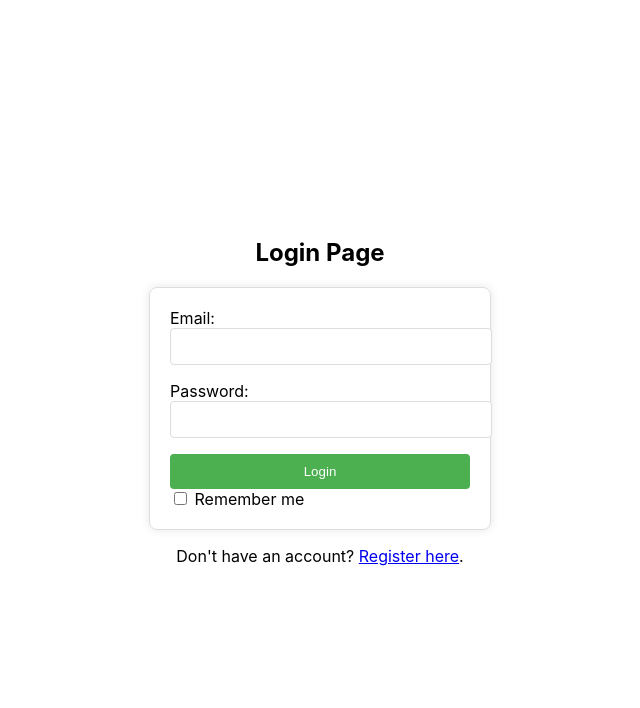
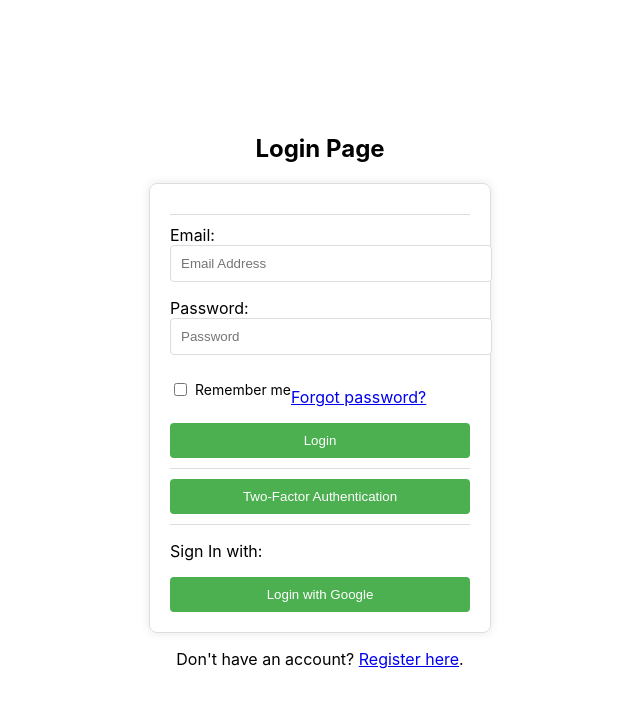
Before and after one commit to GreatDeveloper66/react-node-auth, a React (Create React App) app in the folder client/: page / in a window 1280 px wide. Shown: the top 708 px of the page, without its empty margins (320-960 px from the left). Built offline with nearby package versions, Linux system fonts and the light colour scheme.

Commit message:
Update Styling

```diff
--- a/client/src/css/loginRegisterStyles.js
+++ b/client/src/css/loginRegisterStyles.js
@@ -72,3 +72,9 @@ export const container = {
     checkboxText,
     linkText,
   };
+
+  export const line = {
+    borderBottom: '1px solid #ddd',
+    width: '100%',
+    margin: '10px 0',
+  };
--- a/client/src/pages/LoginPage.js
+++ b/client/src/pages/LoginPage.js
@@ -2,9 +2,7 @@
 import React, { useState } from 'react';
 import { Link, useNavigate } from 'react-router-dom';
 import { useAuth } from '../context/AuthContext';
-import { container, heading, form, label, input, button, checkboxText, linkText } from '../css/loginRegisterStyles';
-
-// ... (other imports)
+import { container, heading, form, label, input, button, checkboxContainer, checkbox, checkboxText, linkText, line } from '../css/loginRegisterStyles';
 
 const LoginPage = () => {
   const [email, setEmail] = useState('');
@@ -28,16 +26,31 @@ const LoginPage = () => {
     }
   };
 
+  const handleTwoFactorAuth = () => {
+    // Implement two-factor authentication logic
+    navigate('/two-factor-auth');
+  };
+
+  const handleThirdPartyLogin = () => {
+    // Implement third-party authentication logic
+    navigate('/third-party-auth');
+  };
+
   return (
     <div style={container}>
       <h2 style={heading}>Login Page</h2>
       <form style={form}>
+        <div style={line}></div>
+
+        {/* Username and Password Section */}
+        <div>
           <label style={label}>Email:</label>
           <input
             type="email"
             value={email}
             onChange={(e) => setEmail(e.target.value)}
             style={input}
+            placeholder="Email Address"
           />
           <label style={label}>Password:</label>
           <input
@@ -45,9 +58,34 @@ const LoginPage = () => {
             value={password}
             onChange={(e) => setPassword(e.target.value)}
             style={input}
+            placeholder="Password"
           />
+          <div style={checkboxContainer}>
+            <input type="checkbox" style={checkbox} />
+            <span style={checkboxText}>Remember me</span>
+            <span style={linkText}><Link to="/forgot-password">Forgot password?</Link></span>
+          </div>
           <button onClick={handleLogin} style={button}>Login</button>
-        <input type="checkbox" style={checkboxText} /> Remember me
+        </div>
+
+        {/* Line Separator */}
+        <div style={line}></div>
+
+        {/* Two-Factor Authentication Section */}
+        <div>
+          <button onClick={handleTwoFactorAuth} style={button}>Two-Factor Authentication</button>
+        </div>
+
+        {/* Line Separator */}
+        <div style={line}></div>
+
+        {/* Third-Party Authentication Section */}
+        <div>
+          <p style={{ marginBottom: '16px' }}>Sign In with:</p>
+          <button onClick={handleThirdPartyLogin} style={button}>
+            Login with Google
+          </button>
+        </div>
       </form>
       <p style={linkText}>
         Don't have an account? <Link to="/register">Register here</Link>.
--- a/client/src/pages/RegistrationPage.js
+++ b/client/src/pages/RegistrationPage.js
@@ -4,6 +4,7 @@ import { useAuth } from '../context/AuthContext';
 import { container, heading, form, label, input, button, linkText } from '../css/loginRegisterStyles';
 
 const RegistrationPage = () => {
+    const [name, setName] = useState('');
     const [email, setEmail] = useState('');
     const [password, setPassword] = useState('');
     const [confirmPassword, setConfirmPassword] = useState('');
@@ -18,7 +19,7 @@ const RegistrationPage = () => {
         try {
         // Implement authentication logic
         const userData = {
-            name: 'John Doe', // Replace with actual name
+            name, // Replace with actual name
             email,
             password
         }; // Replace with actual user data
@@ -51,6 +52,11 @@ const RegistrationPage = () => {
         setConfirmPasswordValidation(validPassword);
     }
 
+    const handleNameChange = (e) => {
+        const nameValue = e.target.value;
+        setName(nameValue);
+    }
+
     const validateEmail = (email) => /^[^\s@]+@[^\s@]+\.[^\s@]+$/.test(email);
 
     const validatePassword = (password) => /^(?=.*[a-z])(?=.*[A-Z])(?=.*\d)(?=.*[!@#$%^&*()_+])[A-Za-z\d!@#$%^&*()_+]{8,20}$/.test(password);
@@ -66,6 +72,13 @@ const RegistrationPage = () => {
         <div style={container}>
         <h2 style={heading}>Registration Page</h2>
             <form style={form}>
+            <label style={label}>Name:</label>
+            <input
+                type="text"
+                value={name}
+                onChange={(e) => handleNameChange(e)}
+                style={input}
+            />
             <label style={label}>Email:</label>
             <input
                 type="email"
```
Lines whose indentation alone changed are shown as unchanged.
